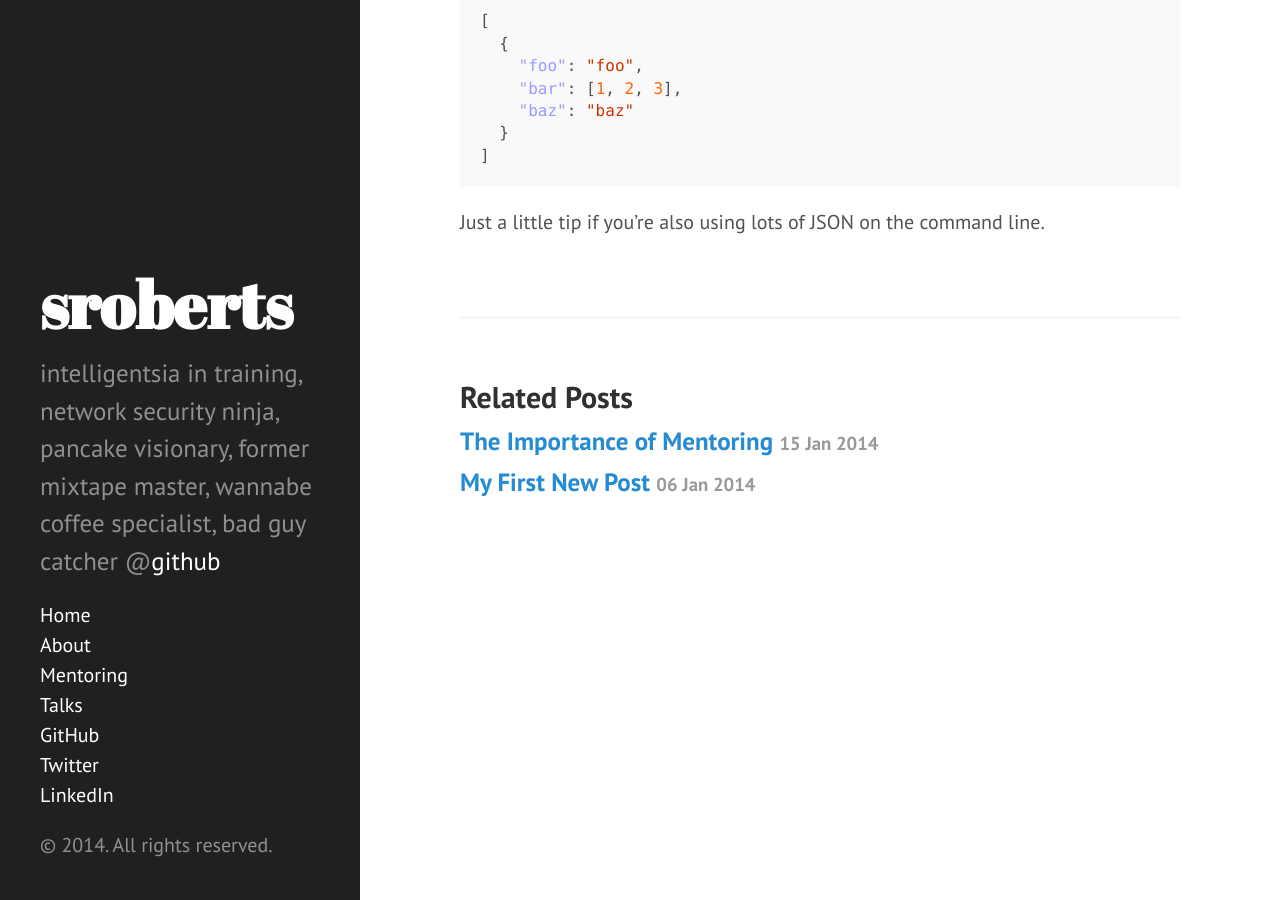
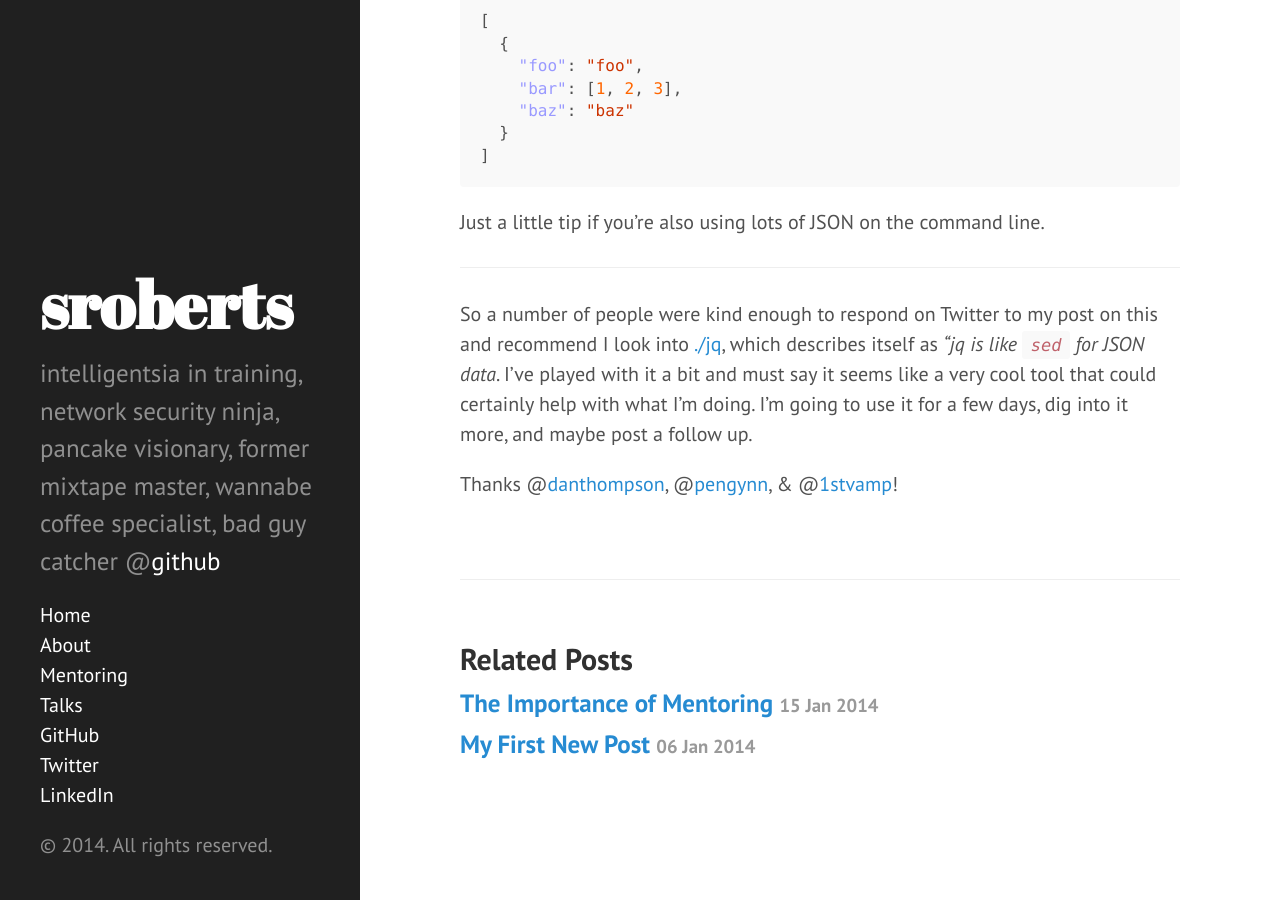
Before and after one commit to sroberts/sroberts.github.io, a Jekyll site: the page built from _posts/2014-01-14-pretty-json.md, in a window 1280 px wide and 900 px high, scrolled down 928 px. Built offline with Jekyll 4.4.1, drawn with Linux system fonts in a browser that asks for light colours; Markdown is read by kramdown in place of the engine named in the settings.

Commit message:
added follow up to pretty json post

````diff
--- a/_posts/2014-01-14-pretty-json.md
+++ b/_posts/2014-01-14-pretty-json.md
@@ -32,3 +32,9 @@ Which spit out the far easier to read and work with:
 ```
 
 Just a little tip if you're also using lots of JSON on the command line.
+
+---
+
+So a number of people were kind enough to respond on Twitter to my post on this and recommend I look into [./jq](http://stedolan.github.io/jq/), which describes itself as _"jq is like ```sed``` for JSON data_. I've played with it a bit and must say it seems like a very cool tool that could certainly help with what I'm doing. I'm going to use it for a few days, dig into it more, and maybe post a follow up.
+
+Thanks @[danthompson](http://whoisdanthompson.com), @[pengynn](http://me.wynn.fm), & @[1stvamp](http://1stvamp.org)!
````
